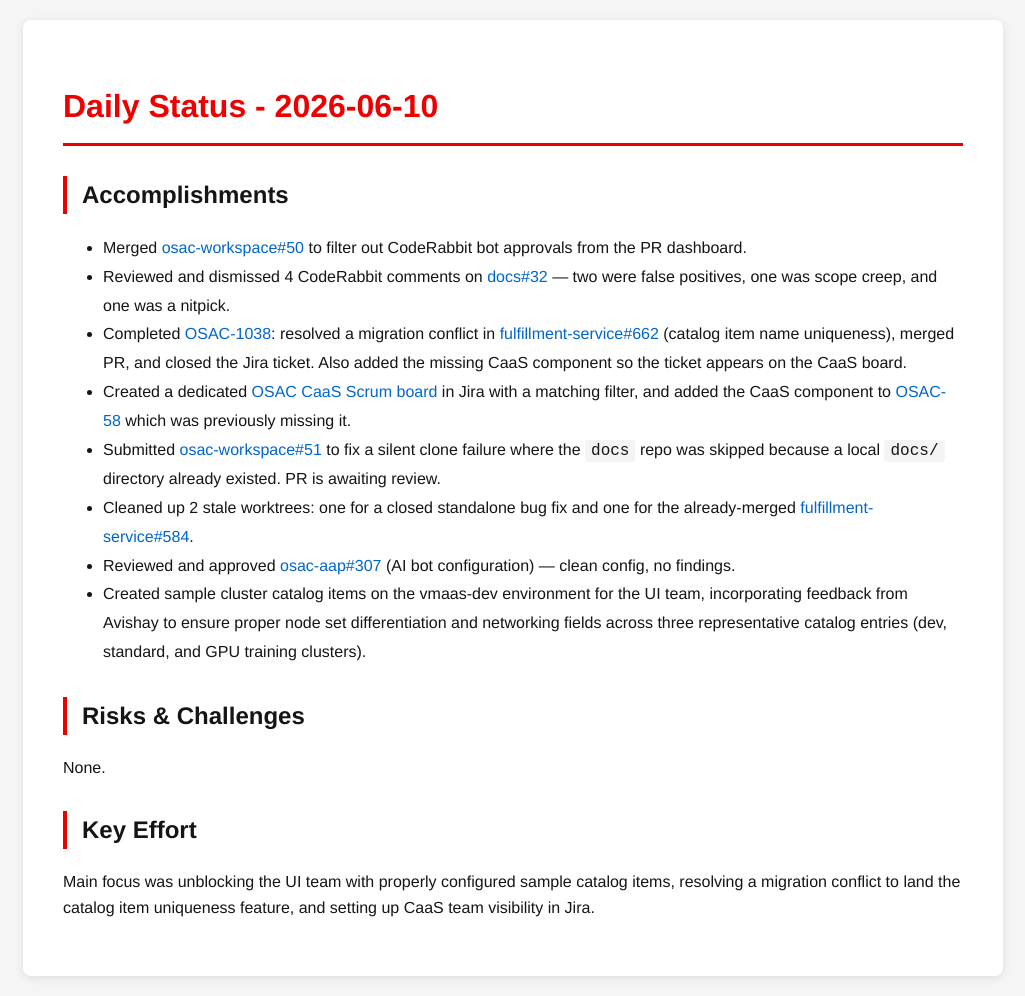
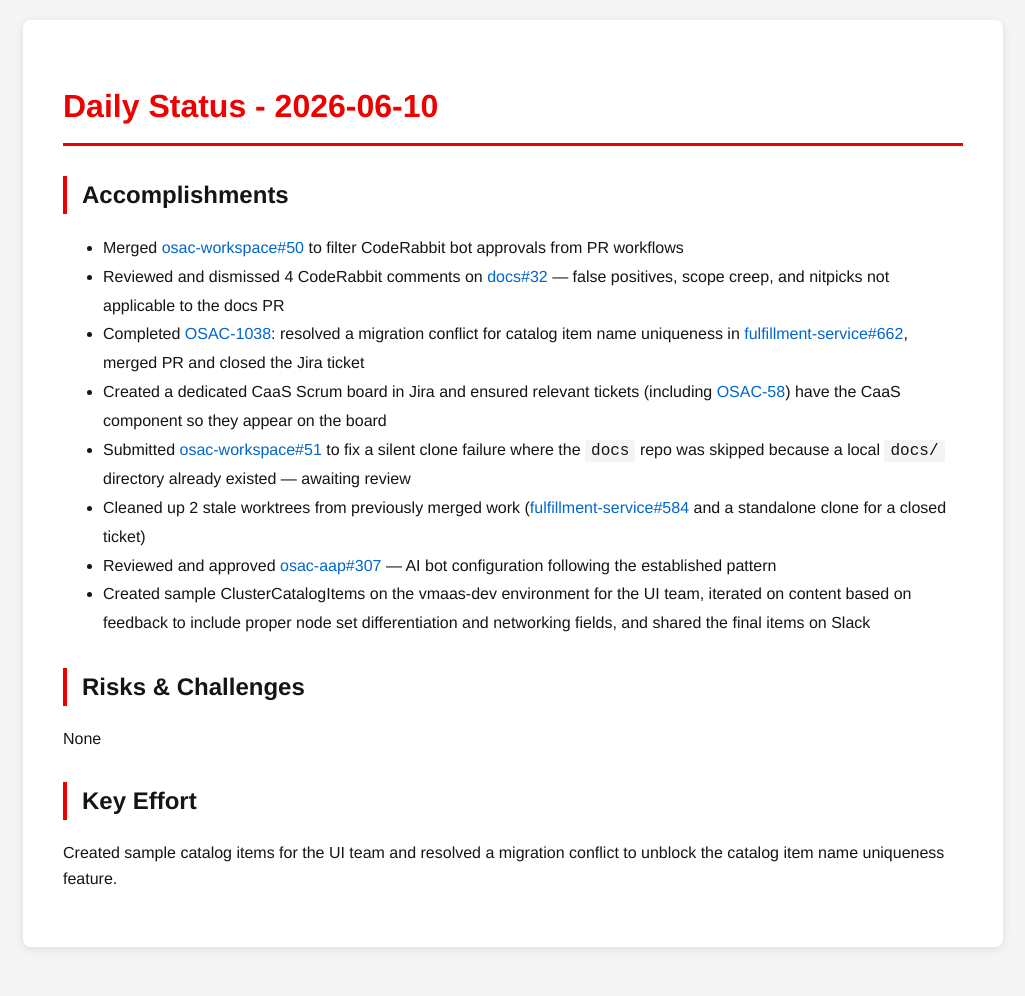
Before and after one commit to tzvatot/daily-status, a Jekyll site: the page built from 2026-06-10.md, in a window 1280 px wide. Shown: the whole page, without its empty margins (127-1152 px from the left). Built offline with Jekyll 4.4.1, drawn with Linux system fonts in a browser that asks for light colours; after the commit the page ends 967 px from its top, so only the background shows below that.

Commit message:
Daily status update - 2026-06-10

```diff
--- a/2026-06-10.md
+++ b/2026-06-10.md
@@ -7,17 +7,17 @@
 # Daily Status - 2026-06-10
 
 ## Accomplishments
-- Merged [osac-workspace#50](https://github.com/osac-project/osac-workspace/pull/50) to filter out CodeRabbit bot approvals from the PR dashboard.
-- Reviewed and dismissed 4 CodeRabbit comments on [docs#32](https://github.com/osac-project/docs/pull/32) — two were false positives, one was scope creep, and one was a nitpick.
-- Completed [OSAC-1038](https://redhat.atlassian.net/browse/OSAC-1038): resolved a migration conflict in [fulfillment-service#662](https://github.com/osac-project/fulfillment-service/pull/662) (catalog item name uniqueness), merged PR, and closed the Jira ticket. Also added the missing CaaS component so the ticket appears on the CaaS board.
-- Created a dedicated [OSAC CaaS Scrum board](https://redhat.atlassian.net/jira/software/c/projects/OSAC/boards/12411) in Jira with a matching filter, and added the CaaS component to [OSAC-58](https://redhat.atlassian.net/browse/OSAC-58) which was previously missing it.
-- Submitted [osac-workspace#51](https://github.com/osac-project/osac-workspace/pull/51) to fix a silent clone failure where the `docs` repo was skipped because a local `docs/` directory already existed. PR is awaiting review.
-- Cleaned up 2 stale worktrees: one for a closed standalone bug fix and one for the already-merged [fulfillment-service#584](https://github.com/osac-project/fulfillment-service/pull/584).
-- Reviewed and approved [osac-aap#307](https://github.com/osac-project/osac-aap/pull/307) (AI bot configuration) — clean config, no findings.
-- Created sample cluster catalog items on the vmaas-dev environment for the UI team, incorporating feedback from Avishay to ensure proper node set differentiation and networking fields across three representative catalog entries (dev, standard, and GPU training clusters).
+- Merged [osac-workspace#50](https://github.com/osac-project/osac-workspace/pull/50) to filter CodeRabbit bot approvals from PR workflows
+- Reviewed and dismissed 4 CodeRabbit comments on [docs#32](https://github.com/osac-project/docs/pull/32) — false positives, scope creep, and nitpicks not applicable to the docs PR
+- Completed [OSAC-1038](https://redhat.atlassian.net/browse/OSAC-1038): resolved a migration conflict for catalog item name uniqueness in [fulfillment-service#662](https://github.com/osac-project/fulfillment-service/pull/662), merged PR and closed the Jira ticket
+- Created a dedicated CaaS Scrum board in Jira and ensured relevant tickets (including [OSAC-58](https://redhat.atlassian.net/browse/OSAC-58)) have the CaaS component so they appear on the board
+- Submitted [osac-workspace#51](https://github.com/osac-project/osac-workspace/pull/51) to fix a silent clone failure where the `docs` repo was skipped because a local `docs/` directory already existed — awaiting review
+- Cleaned up 2 stale worktrees from previously merged work ([fulfillment-service#584](https://github.com/osac-project/fulfillment-service/pull/584) and a standalone clone for a closed ticket)
+- Reviewed and approved [osac-aap#307](https://github.com/osac-project/osac-aap/pull/307) — AI bot configuration following the established pattern
+- Created sample ClusterCatalogItems on the vmaas-dev environment for the UI team, iterated on content based on feedback to include proper node set differentiation and networking fields, and shared the final items on Slack
 
 ## Risks & Challenges
-None.
+None
 
 ## Key Effort
-Main focus was unblocking the UI team with properly configured sample catalog items, resolving a migration conflict to land the catalog item uniqueness feature, and setting up CaaS team visibility in Jira.
+Created sample catalog items for the UI team and resolved a migration conflict to unblock the catalog item name uniqueness feature.
```
